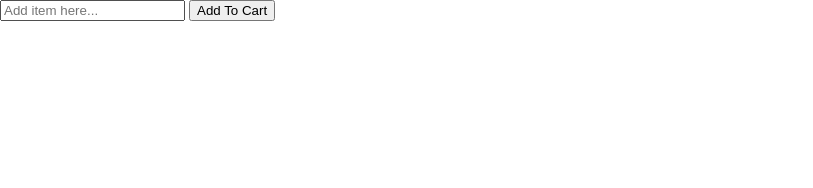
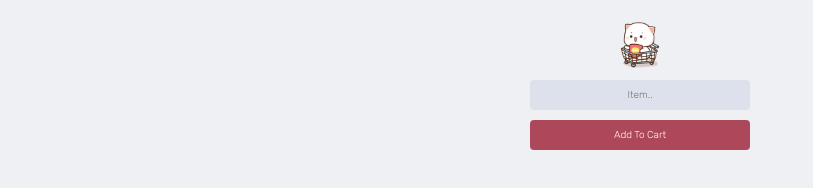
Before and after one commit to nilesh0700/Add-To-Cart, a plain HTML site: page index.html in a window 1280 px wide. Shown: the whole page, without its empty margins (0-813 px from the left). Drawn offline with Linux system fonts and the light colour scheme.

Commit message:
basic Styling

```diff
--- a/index.html
+++ b/index.html
@@ -10,8 +10,12 @@
     <title>Add to cart</title>
 </head>
 <body>
-    <input type="text" id="input-field" placeholder="Add item here...">
-    <button id="add-button">Add To Cart</button>
+
+    <div class="container">
+        <img src="/assets/cat.png" alt="Cat Image">
+        <input type="text" id="input-field" placeholder="Item..">
+        <button id="add-button">Add To Cart</button>
+    </div>
     <script src="index.js"></script>
 </body>
 </html>
--- a/style.css
+++ b/style.css
@@ -1,4 +1,41 @@
-html, body{
+html, body {
     margin: 0;
-    padding:0 ;
+    padding: 0;
+    font-family: 'Rubik', sans-serif;
+    background-color: #EEF0F4;
 }
+
+.container {
+    display: flex;
+    flex-direction: column;
+    max-width: 220px;
+    margin: 20px auto;
+}
+
+img {
+    width: 50px;
+    margin: 0 auto;
+}
+
+input {
+    color: #432000;
+    background-color: #DCE1EB;
+    border: 0;
+    padding: 9px;
+    border-radius: 4px;
+    font-size: 10px;
+    text-align: center;
+    font-family: 'Rubik', sans-serif;
+    margin: 10px 0;
+}
+
+button {
+    color: #FDFDFD;
+    background-color: #AC485A;
+    border: 0;
+    padding: 9px;
+    border-radius: 4px;
+    font-size: 10px;
+    text-align: center;
+    font-family: 'Rubik', sans-serif;
+}
```
Also changed, not shown: assets/cat.png (added).
